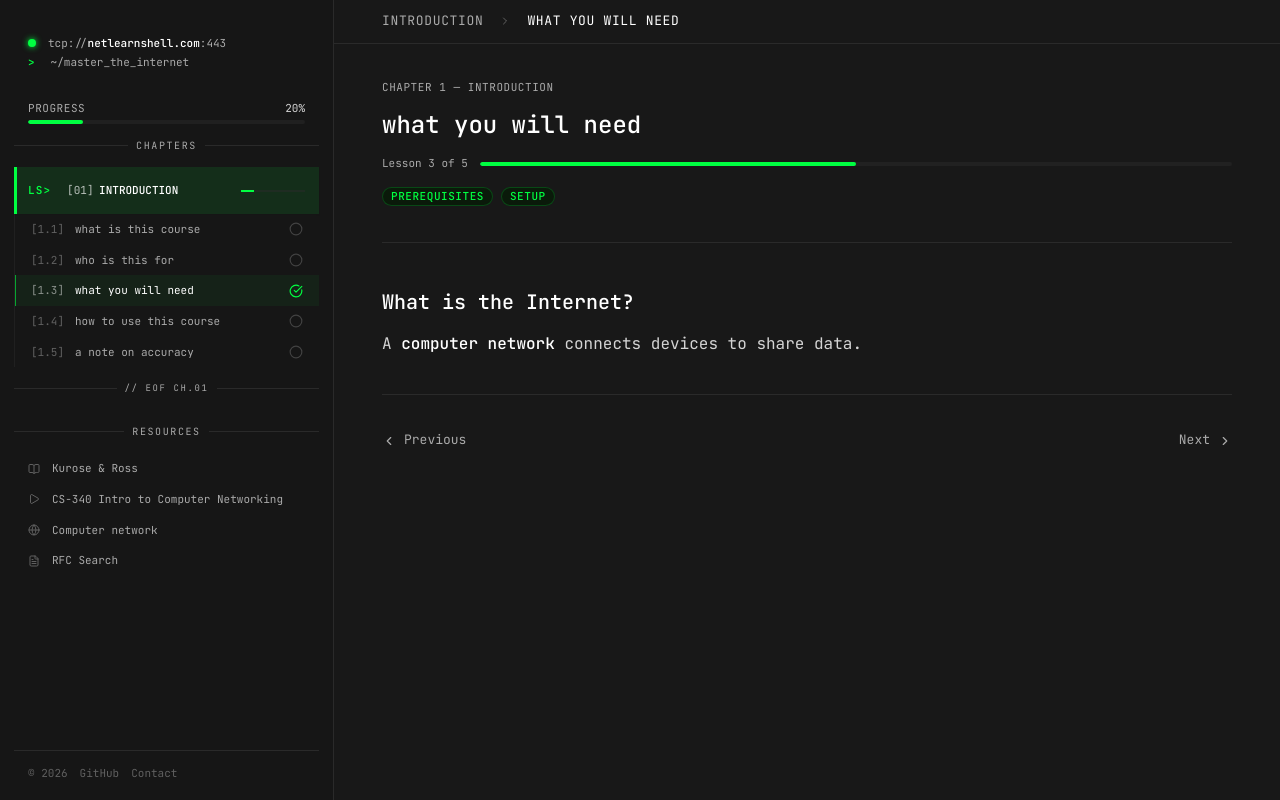
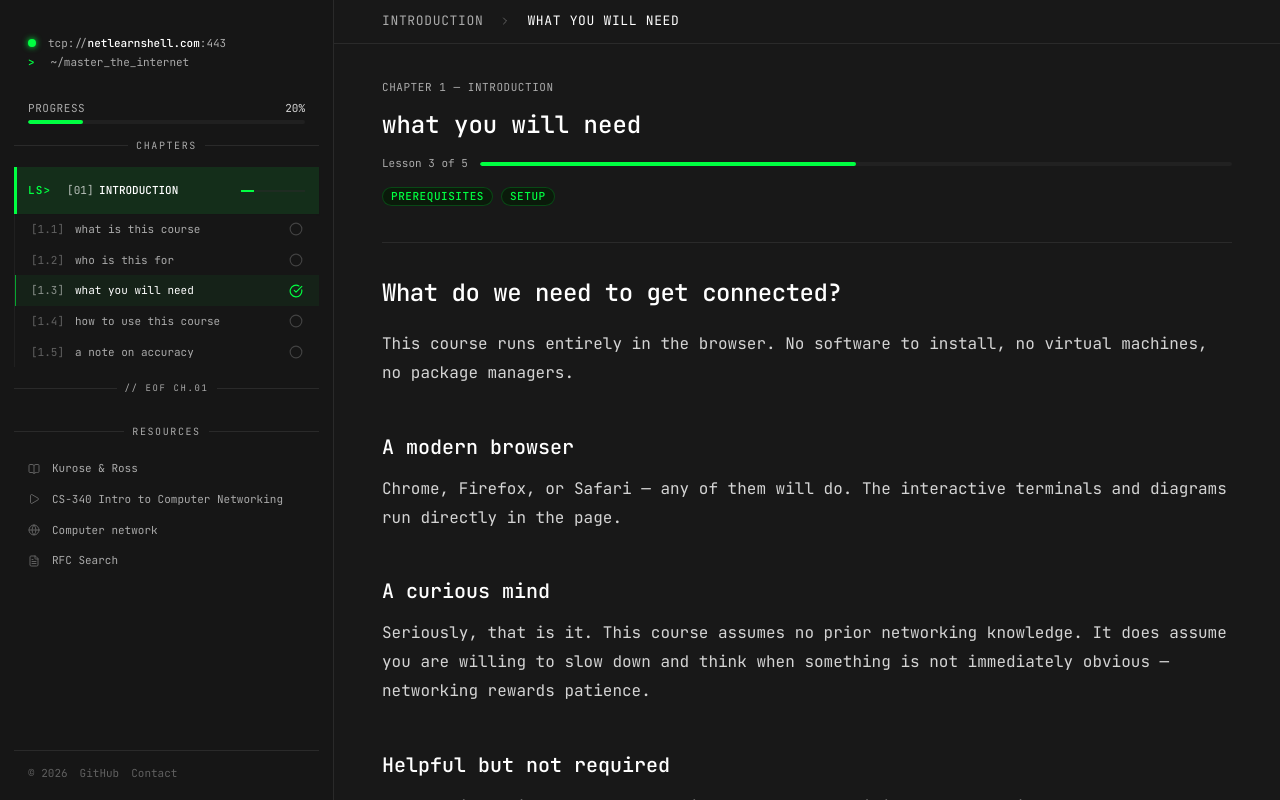
Before and after one commit to Kerliula/NetLearnShell, a React (Vite) app: page /learn/01-Introduction/what-you-will-need in a window 1280 px wide. Built offline with nearby package versions, Linux system fonts and the light colour scheme.

Commit message:
feat: add 1.3 what you will need

```diff
--- a/content/01-Introduction/what-you-will-need.mdx
+++ b/content/01-Introduction/what-you-will-need.mdx
@@ -1,3 +1,31 @@
-## What is the Internet?
+# What do we need to get connected?
 
-A **computer network** connects devices to share data.
+This course runs entirely in the browser. No software to install, no virtual
+machines, no package managers.
+
+## A modern browser
+
+Chrome, Firefox, or Safari — any of them will do. The interactive terminals and
+diagrams run directly in the page.
+
+## A curious mind
+
+Seriously, that is it. This course assumes no prior networking knowledge. It
+does assume you are willing to slow down and think when something is not
+immediately obvious — networking rewards patience.
+
+## Helpful but not required
+
+These things will make some sections feel more familiar, but you will not be
+lost without them:
+
+- Basic command line experience — knowing what a terminal is and how to type a command
+- Some programming background — understanding that code runs on machines that talk to other machines
+- Having seen an IP address before, even if you do not know what it means
+
+## What about the textbook?
+
+*Computer Networks: A Top-Down Approach* by Kurose & Ross is the backbone of
+this course. You do not need a copy to follow along — everything here stands on
+its own. But if at any point you want to go deeper, the book is the natural next
+step.
```
